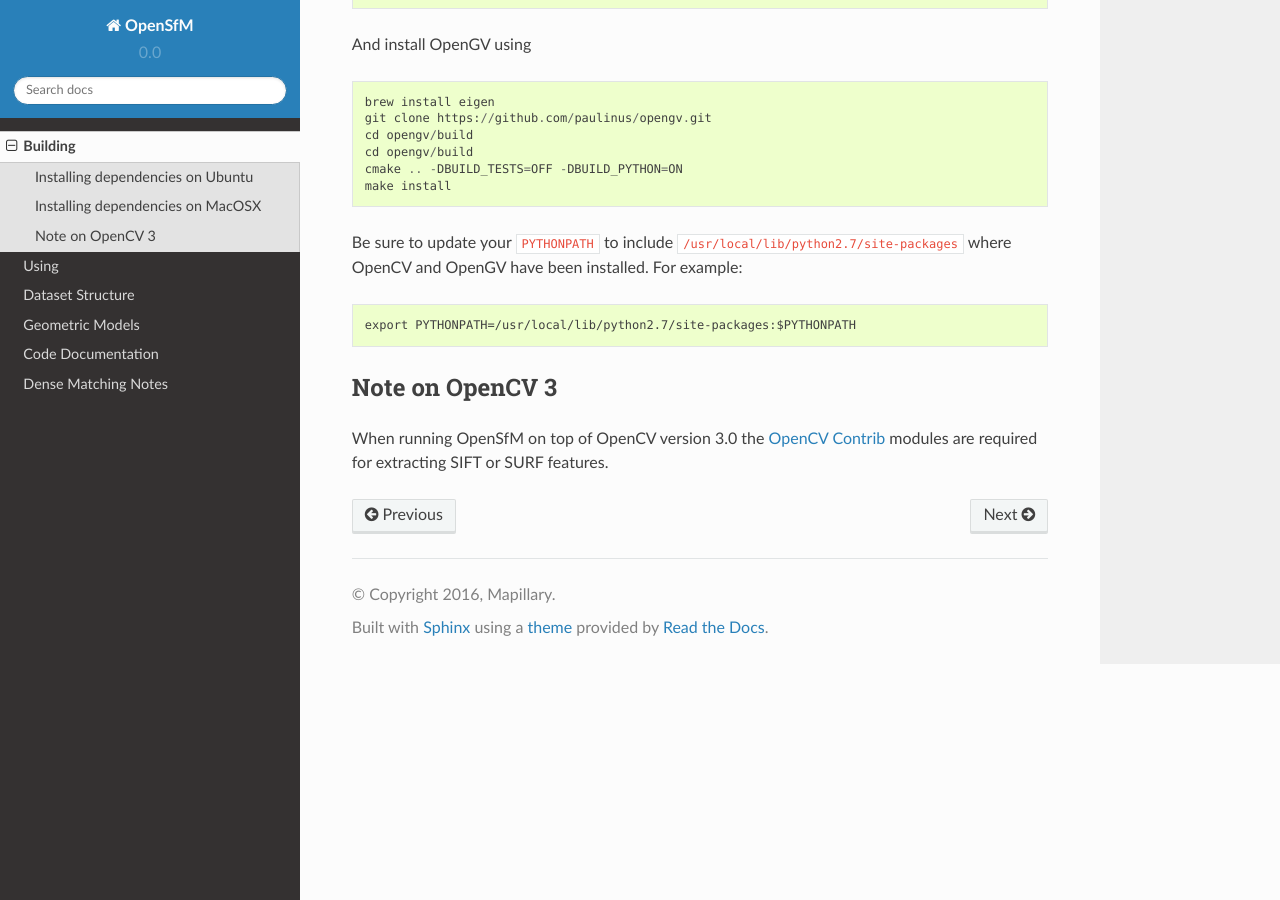
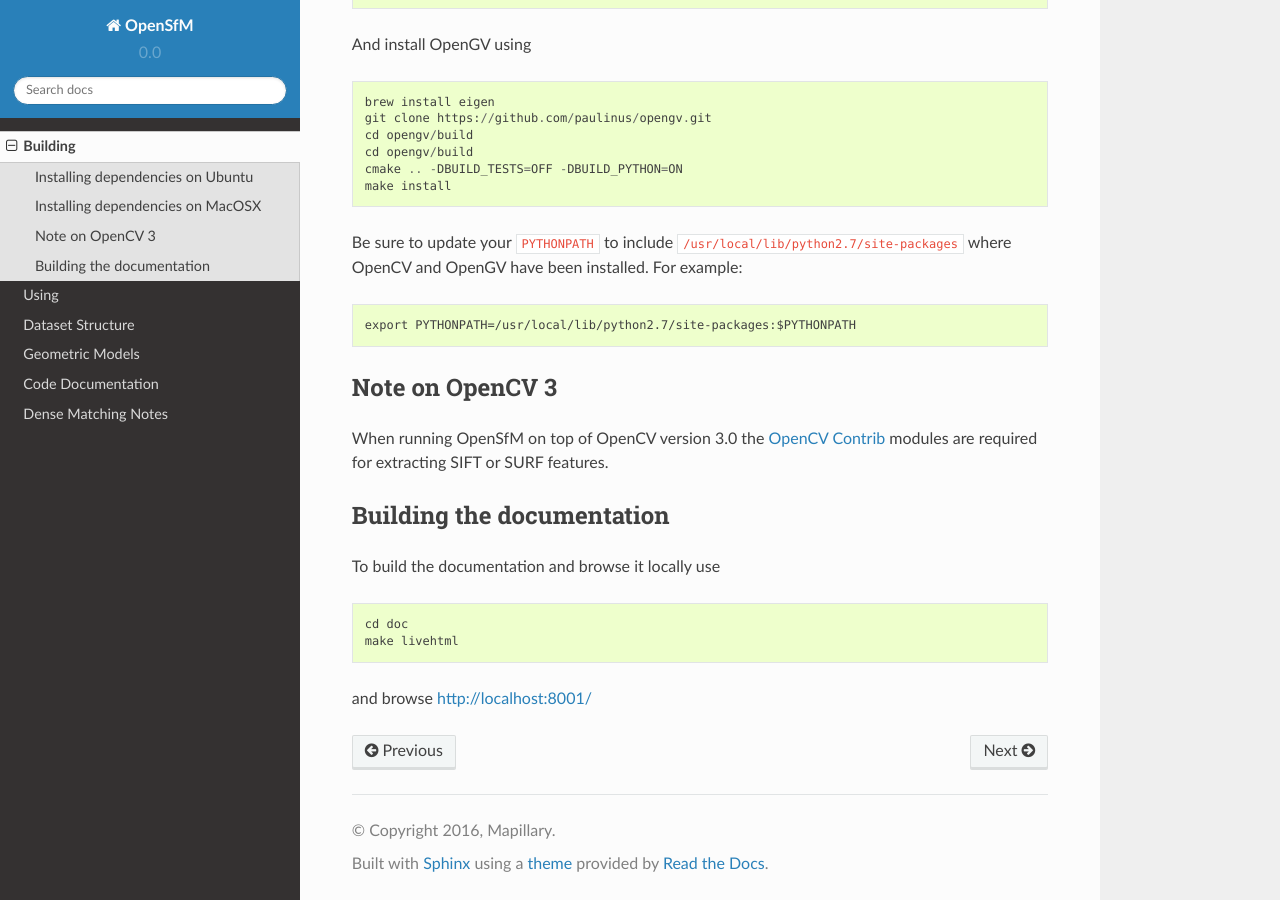
Before and after one commit to mapillary/OpenSfM, a Sphinx documentation site: the page built from doc/source/building.rst, in a window 1280 px wide and 900 px high, scrolled down 969 px. Built offline with Sphinx 7.4.7 and the Read the Docs theme 2.0.0, drawn with Linux system fonts in a browser that asks for light colours.

Commit message:
Run doc server at 8001

```diff
--- a/doc/source/building.rst
+++ b/doc/source/building.rst
@@ -70,3 +70,12 @@
 .. _Ceres solver: http://ceres-solver.org/
 .. _Boost Python: http://www.boost.org/
 .. _Networkx: https://github.com/networkx/networkx
+
+
+Building the documentation
+--------------------------
+To build the documentation and browse it locally use
+::
+    cd doc
+    make livehtml
+and browse `http://localhost:8001/ <http://localhost:8001/>`_
```
Also changed, not shown: 1 other file.
